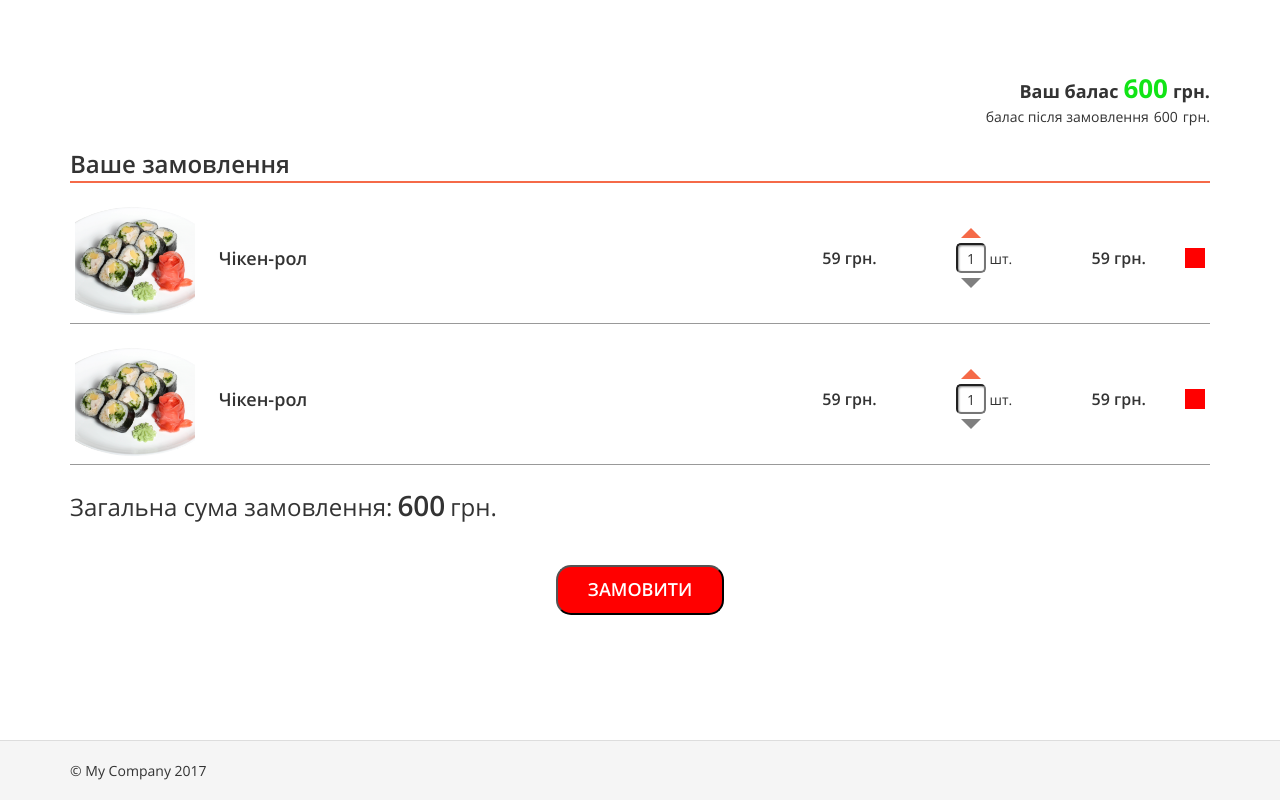
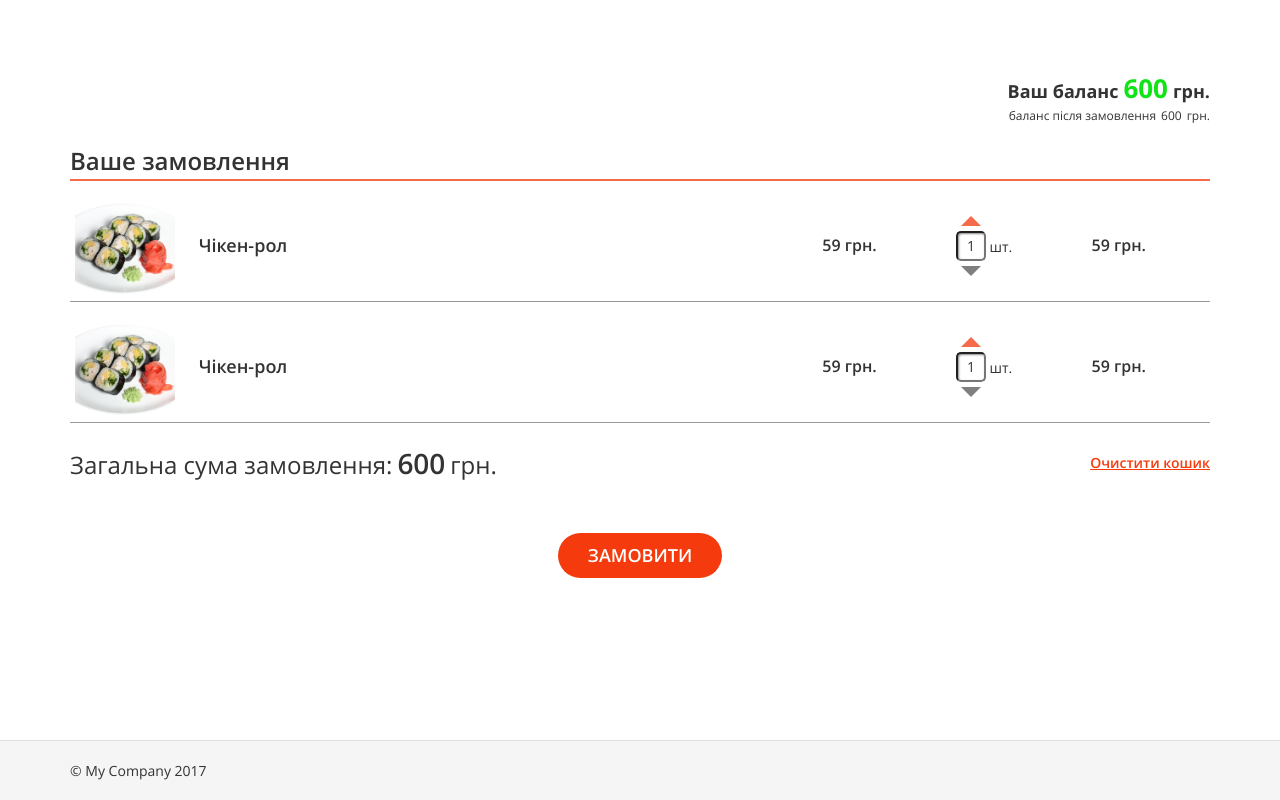
Before and after one commit to AlexandrBursak/cookdrive-sb-gh, a Yii app: template views/cart/index.php in a window 1280 px wide. Run offline with PHP 8.4 and a stand-in for Yii, Linux system fonts and the light colour scheme; the template is opened without the code that fills it, so the values that code supplies are empty; some libraries are stand-ins or nearby versions; some web fonts are replaced.

Commit message:
before cart

```diff
--- a/assets/AppAsset.php
+++ b/assets/AppAsset.php
@@ -29,5 +29,6 @@ class AppAsset extends AssetBundle
     public $depends = [
         'yii\web\YiiAsset',
         'yii\bootstrap\BootstrapAsset',
+        'rmrevin\yii\fontawesome\AssetBundle',
     ];
 }
--- a/composer.json
+++ b/composer.json
@@ -18,7 +18,8 @@
         "yiisoft/yii2": "~2.0.5",
         "yiisoft/yii2-bootstrap": "~2.0.0",
         "yiisoft/yii2-swiftmailer": "~2.0.0",
-        "dektrium/yii2-user": "^0.9.12"
+        "dektrium/yii2-user": "^0.9.12",
+        "rmrevin/yii2-fontawesome": "~2.17"
     },
     "require-dev": {
         "yiisoft/yii2-debug": "~2.0.0",
--- a/views/cart/index.php
+++ b/views/cart/index.php
@@ -2,8 +2,8 @@
     <div class="col-lg-12">
     	<div class="cart_wrap clearfix">
 	    	<div class="balance">
-				<p class="balance_before">Ваш балас<span>600</span>грн.</p>
-				<p class="balance_after">балас після замовлення<span>600</span>грн.</p>
+				<p class="balance_before">Ваш баланс<span>600</span>грн.</p>
+				<p class="balance_after">баланс після замовлення<span>600</span>грн.</p>
 			</div>
     		<div class="cart_title">
     			<span>Ваше замовлення</span>
@@ -56,9 +56,14 @@
     				</div>
     			</div>
     		</div>
-    		<div class="order_sum">
-				<p>Загальна сума замовлення:<span>600</span>грн.</p>
-			</div>
+    		<div class="order_footer clearfix">
+    			<div class="order_remove">
+					<a href="#">Очистити кошик</a>
+				</div>
+	    		<div class="order_sum">
+					<p>Загальна сума замовлення:<span>600</span>грн.</p>
+				</div>
+    		</div>
 			<div class="order_enter">
 				<input type="submit" name="" value="Замовити">
 			</div>
--- a/web/css/media.css
+++ b/web/css/media.css
@@ -1,6 +1,6 @@
 @media only screen and (max-width : 1200px) {
     .one_order_item_name {
-        width: 420px;
+        width: 440px;
 }
 }
 
@@ -8,7 +8,7 @@
 
 @media only screen and (max-width : 992px) {
 body{
-	background-color: #999;
+	background-color: rgba(153,153,153,0.5);
 }
 .categori_wrap {
     width: 140px;
@@ -21,7 +21,7 @@ body{
 	font-size: 12px;
 }
     .one_order_item_name {
-        width: 295px;
+        width: 215px;
 }
 .one_order_item_remove{
     margin-left: 20px;
--- a/web/css/style.css
+++ b/web/css/style.css
@@ -279,6 +327,9 @@ body{
     font-size: 26px;
     color: #11e416;
 }
+.balance_after{
+    font-size: 12px;
+}
 .cart_title{
     font-family: 'OpenSansSemibold';
     font-size: 24px;
@@ -301,12 +352,12 @@ body{
     vertical-align: middle;
 }
 .one_order_item_img{
-    width: 120px;
-    height: 120px;
+    width: 100px;
+    height: 100px;
     position: relative;
 }
 .one_order_item_name {
-    width: 620px;
+    width: 640px;
     padding: 0 20px;
     font-size: 18px;
     font-family: 'OpenSansSemibold';
@@ -315,10 +366,19 @@ body{
     padding: 20px 0;
 }
 .one_order_item_remove{
-    width: 20px;
-    height: 20px;
-    background: red;
+    position: relative;
+    width: 17px;
+    height: 17px;
     margin-left: 35px;
+    color: #000;
+}
+.one_order_item_remove:before{
+    content: "\f00d";
+    font: normal normal normal 18px/1 FontAwesome;
+    position: absolute;
+}
+.one_order_item_remove:hover{
+    color: red;
 }
 .one_order_item_price,
 .one_order_item_price_all{
@@ -333,14 +393,40 @@ body{
     text-align: center;
     float: none;
 }
+.order_footer{
+    padding-top: 20px;
+}
 .order_sum{
-    padding-top: 20px;
     font-size: 24px;
+    float: left;
 }
 .order_sum span{
     padding: 0 5px;
     font-size: 28px;
     font-family: 'OpenSansSemibold';
+}
+.order_remove{
+    float: right;
+}
+.order_remove a{
+    color: #f53b0d;
+    font-family: 'OpenSansSemibold';
+    display: inline-block;
+    padding: 10px 0 20px 20px;
+    text-decoration: underline;
+    position: relative;
+    margin-left: 10px;
+}
+.order_remove a:before{
+    content: "\f014";
+    font: normal normal normal 14px/1 FontAwesome;
+    position: absolute;
+    top: 14px;
+    left: 0;
+}
+.order_remove a:hover{
+    color: red;
+    text-decoration: none;
 }
 .order_enter{
     padding: 40px 0;
@@ -348,10 +434,20 @@ body{
 }
 .order_enter input{
     padding: 10px 30px;
-    border-radius: 15px;
-    background: red;
+    border-radius: 30px;
+    background: #f53b0d;
     text-transform: uppercase;
     font-family: 'OpenSansSemibold';
     color: #fff;
     font-size: 18px;
+    border: none;
+    transition: all 0.3s ease;
+    -webkit-transition: all 0.3s ease;
+    -moz-transition: all 0.3s ease;
+    -o-transition: all 0.3s ease;
+
 }
+.order_enter input:hover{
+    box-shadow: 0px 0px 10px rgba(0, 0, 0, 0.9);
+    background: red;
+}
```
Also changed, not shown: other parts of web/css/style.css (+54 -6 lines), views/site/index.php (+40 -28 lines), 1 other file.
